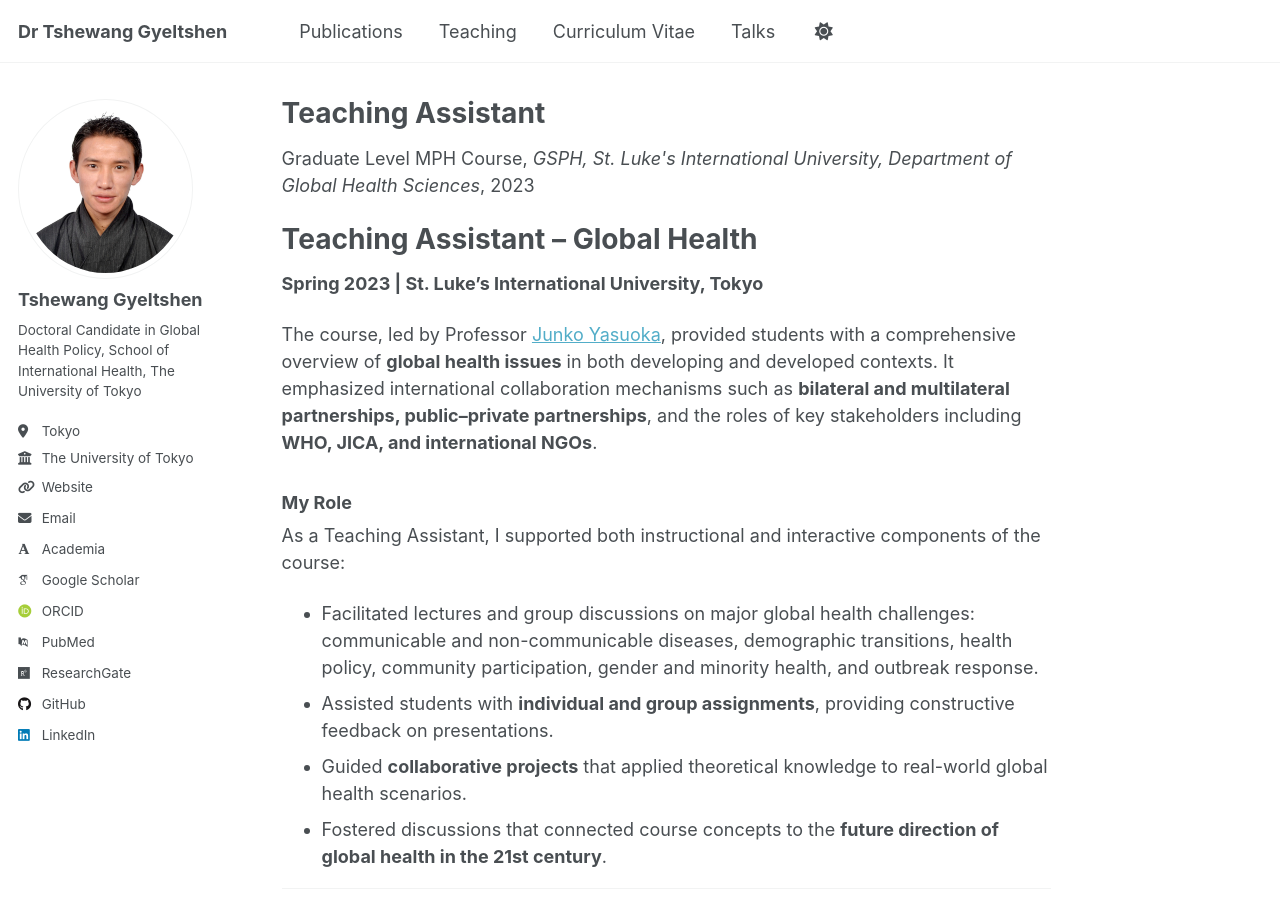
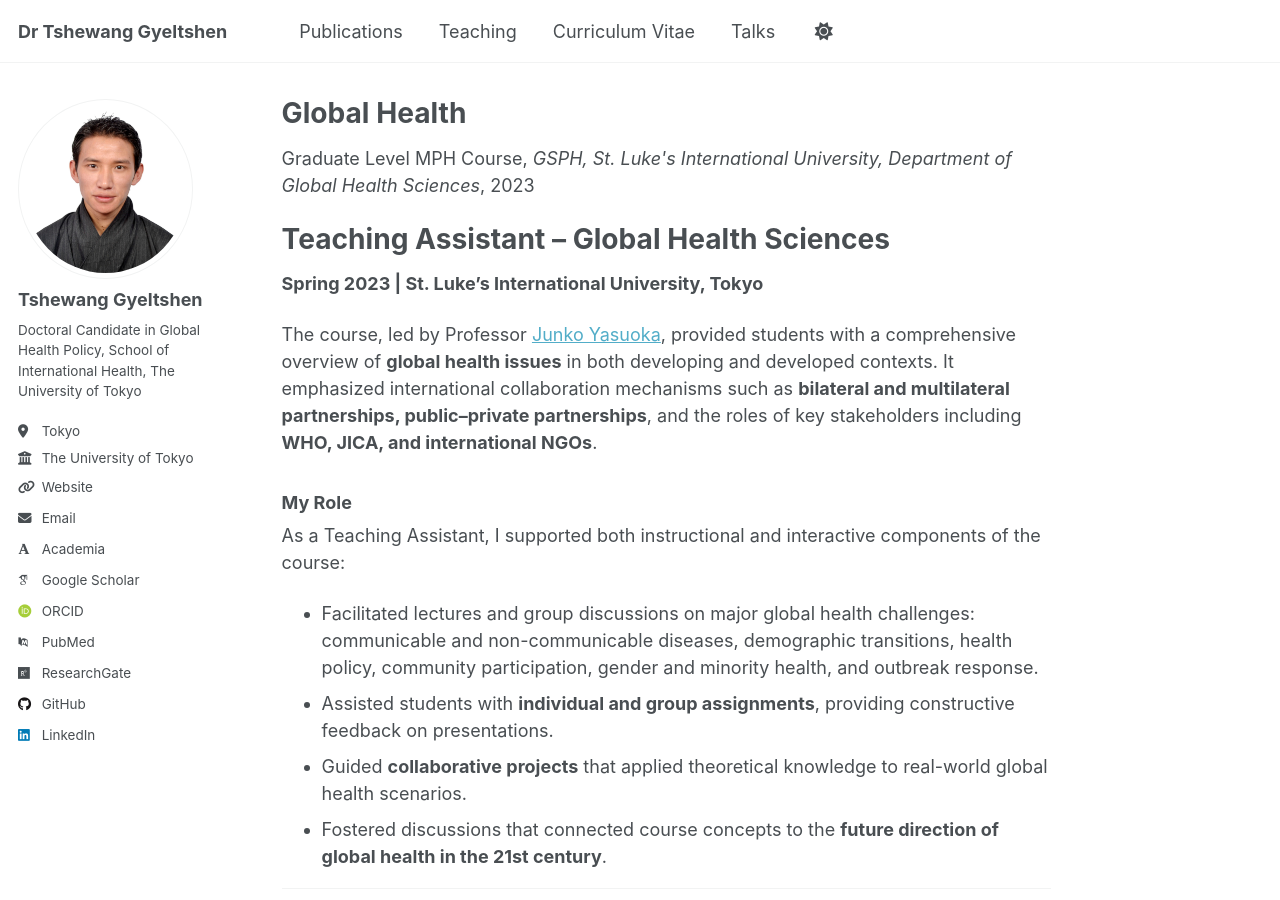
Before and after one commit to tgyeltshen/tgyeltshen.github.io, a Jekyll site: the page built from _teaching/2023-spring-teaching-4.md, in a window 1280 px wide and 900 px high. Built offline with Jekyll 4.4.1, drawn with Linux system fonts in a browser that asks for light colours; some web fonts are replaced; a script that is not in the unit is left out.

Commit message:
teachingupdate

```diff
--- a/_teaching/2023-spring-teaching-4.md
+++ b/_teaching/2023-spring-teaching-4.md
@@ -1,5 +1,5 @@
 ---
-title: "Teaching Assistant"
+title: "Global Health"
 collection: teaching
 type: "Graduate Level MPH Course"
 permalink: /teaching/2023-spring-teaching-4
@@ -8,7 +8,7 @@ date: 2023-04-01
 location: "Tokyo, Japan"
 ---
 
-# Teaching Assistant – Global Health
+# Teaching Assistant – Global Health Sciences
 **Spring 2023 | St. Luke’s International University, Tokyo**
 
 The course, led by Professor [Junko Yasuoka](https://researchmap.jp/jyasuoka/?lang=en), provided students with a comprehensive overview of **global health issues** in both developing and developed contexts. It emphasized international collaboration mechanisms such as **bilateral and multilateral partnerships, public–private partnerships**, and the roles of key stakeholders including **WHO, JICA, and international NGOs**.
```
Also changed, not shown: _teaching/2023-spring-teaching-1.md (+1 -1 lines), _teaching/2023-spring-teaching-2.md (+1 -1 lines), _teaching/2025-spring-teaching-3.md (+1 -1 lines).
